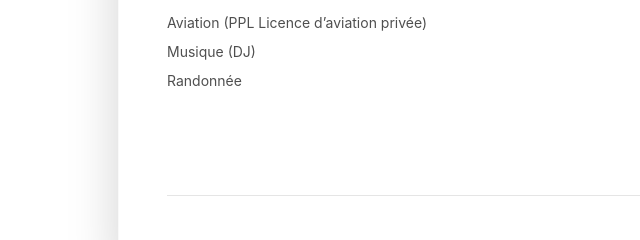
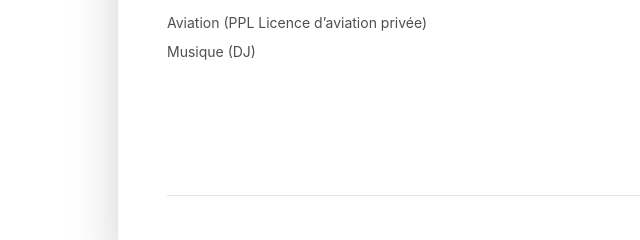
Before and after one commit to yannbizet/fr, a plain HTML site: page index.html in a window 1280 px wide. Shown: the part 1554-1794 px from the top of the page, 0-640 px from the left. Drawn offline with Linux system fonts and the light colour scheme.

Commit message:
Remove usless hobby

```diff
--- a/index.html
+++ b/index.html
@@ -231,8 +231,6 @@
 
                 <li class="mb-2">Musique (DJ)</li>
 
-                <li class="mb-2">Randonnée</li>
-
             </ul>
         </div>
     </div>
```
